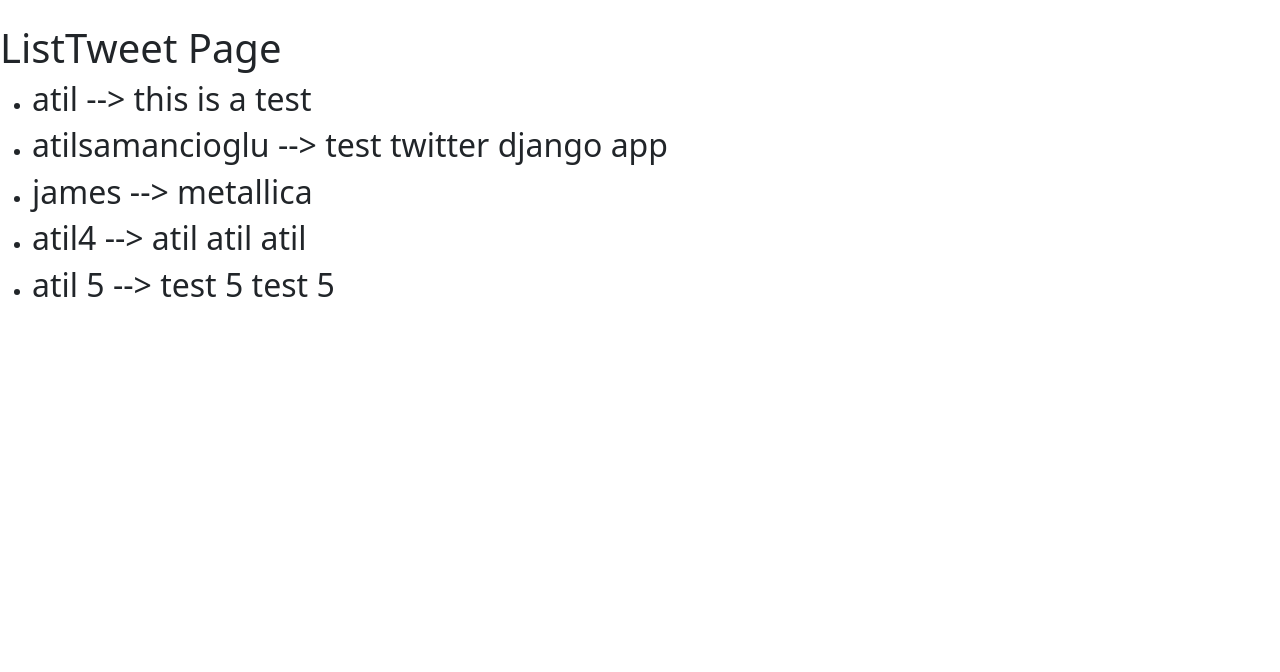
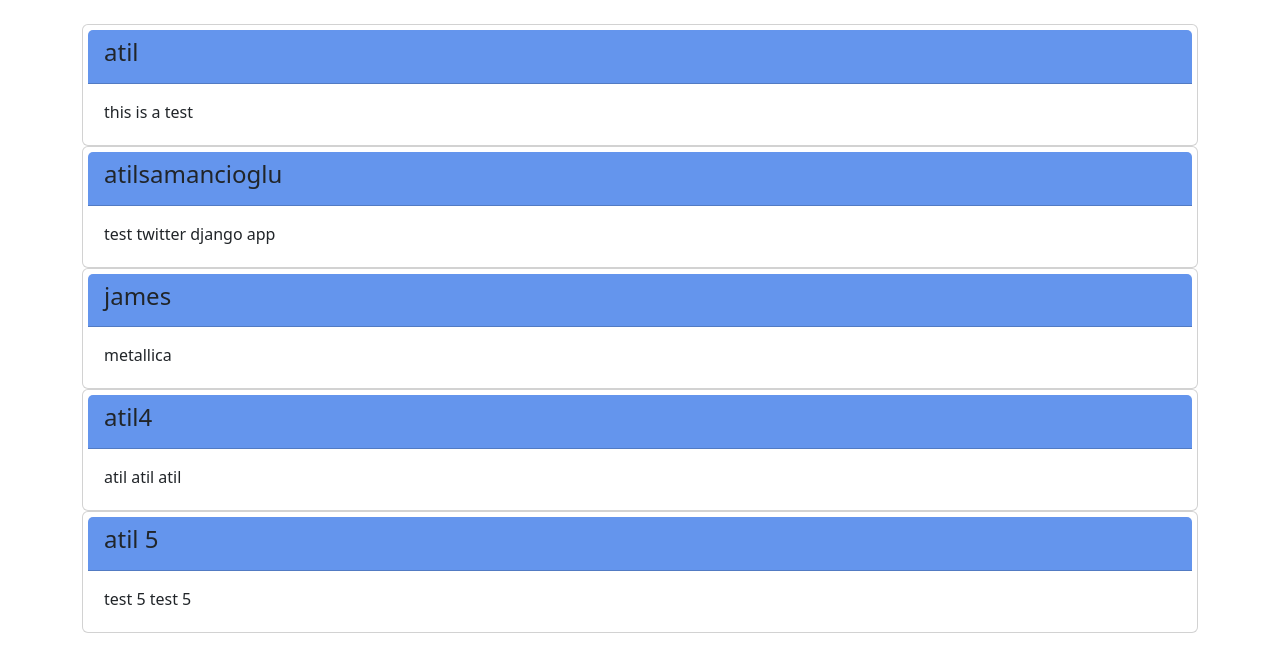
Before and after one commit to atilsamancioglu/P21-DjangoTweet, a Django app: template tweetapp/templates/tweetapp/listtweet.html in a window 1280 px wide. Shown: the part 56-728 px from the top of the page. Run offline with Django 4.2, Linux system fonts and the light colour scheme; the template is opened without the code that fills it: values that come from a table or form of the project are taken from there, others are empty; data comes from the database, SQL or seed files in the repository.

Commit message:
changes to front end

```diff
--- a/djangotweet/urls.py
+++ b/djangotweet/urls.py
@@ -18,5 +18,5 @@ from django.urls import path, include
 
 urlpatterns = [
     path("admin/", admin.site.urls),
-    path("tweetapp/",include('tweetapp.urls'))
+    path("",include('tweetapp.urls'))
 ]
--- a/tweetapp/static/tweetapp/customform.css
+++ b/tweetapp/static/tweetapp/customform.css
@@ -9,3 +9,7 @@
     height: 100px;
     padding: 10px;
 }
+
+#card-header{
+    background-color: cornflowerblue;
+}
--- a/tweetapp/templates/tweetapp/addtweet.html
+++ b/tweetapp/templates/tweetapp/addtweet.html
@@ -1,9 +1,9 @@
 {% extends "base.html" %}
 
 {%block content%}
-<h1>AddTweet Page</h1>
 <form action="" method="POST">
     {% csrf_token %}
+    <div class="container">
     <div class="mb-3">
       <label for="nickname" class="form-label">Nickname</label>
       <input type="text" class="form-control" id="nickname" name="nickname">
@@ -13,5 +13,6 @@
       <input type="text" class="form-control" id="message" name="message">
     </div>
     <button type="submit" class="btn btn-primary">Send Tweet</button>
+  </div>
   </form>
 {%endblock%}
--- a/tweetapp/templates/tweetapp/listtweet.html
+++ b/tweetapp/templates/tweetapp/listtweet.html
@@ -1,10 +1,16 @@
 {% extends "base.html" %}
 
 {%block content%}
-<h1>ListTweet Page</h1>
-<ul>
+<div class="container">
     {%for tweet in tweets%}
-        <li><h2>{{tweet.nickname}} --> {{tweet.message}}</h2></li>
+    <div class="card" style="padding: 5px;">
+        <div class="card-header" style="background-color: cornflowerblue;">
+           <h4> {{tweet.nickname}}</h4>
+        </div>
+        <div class="card-body">
+            <p class="card-text">{{tweet.message}}</p>
+        </div>
+    </div>
     {%endfor%}
-</ul>
+</div>
 {%endblock%}
```
